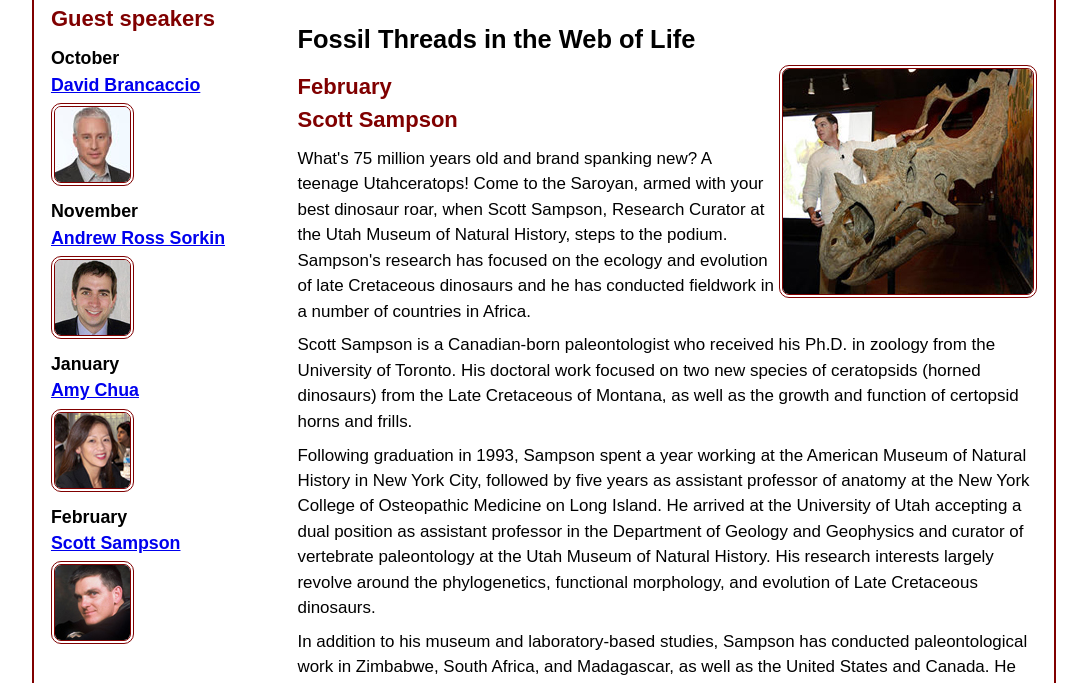
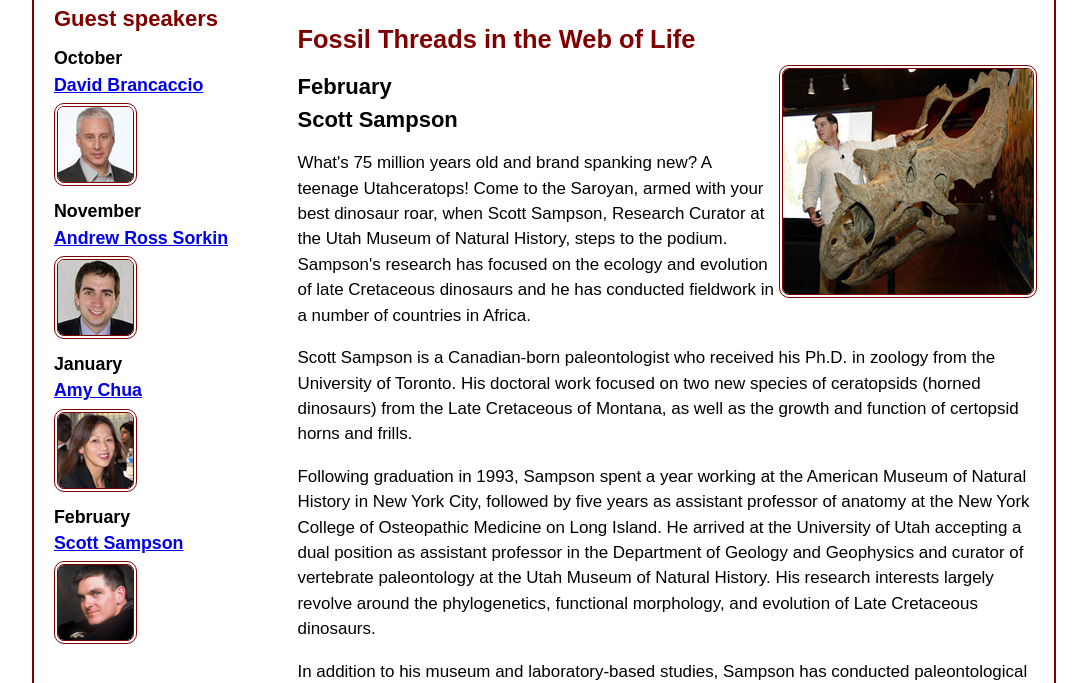
Before and after one commit to K1ngHandy/CSW131, a plain HTML site: page exercises/ch06/town_hall/speakers/sampson.html in a window 1280 px wide. Shown: the part 117-800 px from the top of the page, without its empty margins (96-1183 px from the left). Drawn offline with Linux system fonts and the light colour scheme.

Commit message:
enhance css styling

```diff
--- a/exercises/ch06/town_hall/styles/main.css
+++ b/exercises/ch06/town_hall/styles/main.css
@@ -94,6 +94,7 @@ main {
 	& aside {
 		flex-basis: 25%;
 		margin: 0 auto;
+		padding-left: 3px;
 	}
 
 	& section {
@@ -108,6 +109,24 @@ main {
 			padding: 0;
 			/* Step 17-2 – Make featured speaker image scalable */
 			width: clamp(100px 100% 250px);
+		}
+	}
+
+	/* Step 4 – Add a style rule for the speaker class */
+	& .speaker {
+		& h1 {
+			/* Step 5-1 – Add a nested style rule in speaker class for that sets h1 element color to the accent color */
+			color: var(--accent-color);
+		}
+
+		& h2 {
+			/* Step 5-2 – Add a nested style rule in speaker class for that sets h2 element color to black */
+			color: black;
+		}
+
+		& p {
+			/* Step 5-3 – Add a nested style rule in speaker class for that sets paragraph element top and bottom padding to 0.5em */
+			padding: 0.5em 0;
 		}
 	}
 
```
Also changed, not shown: exercises/ch06/town_hall/speakers/sampson.html (+1 -0 lines).
